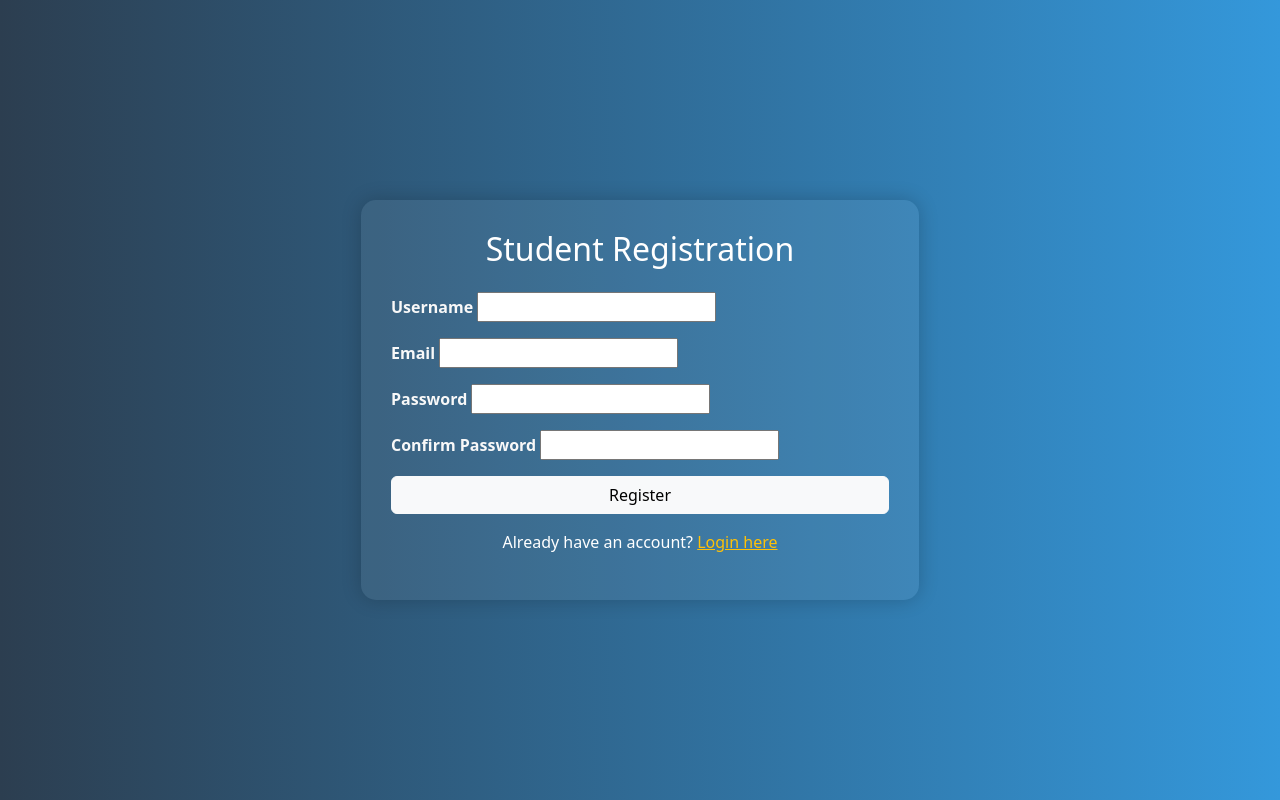
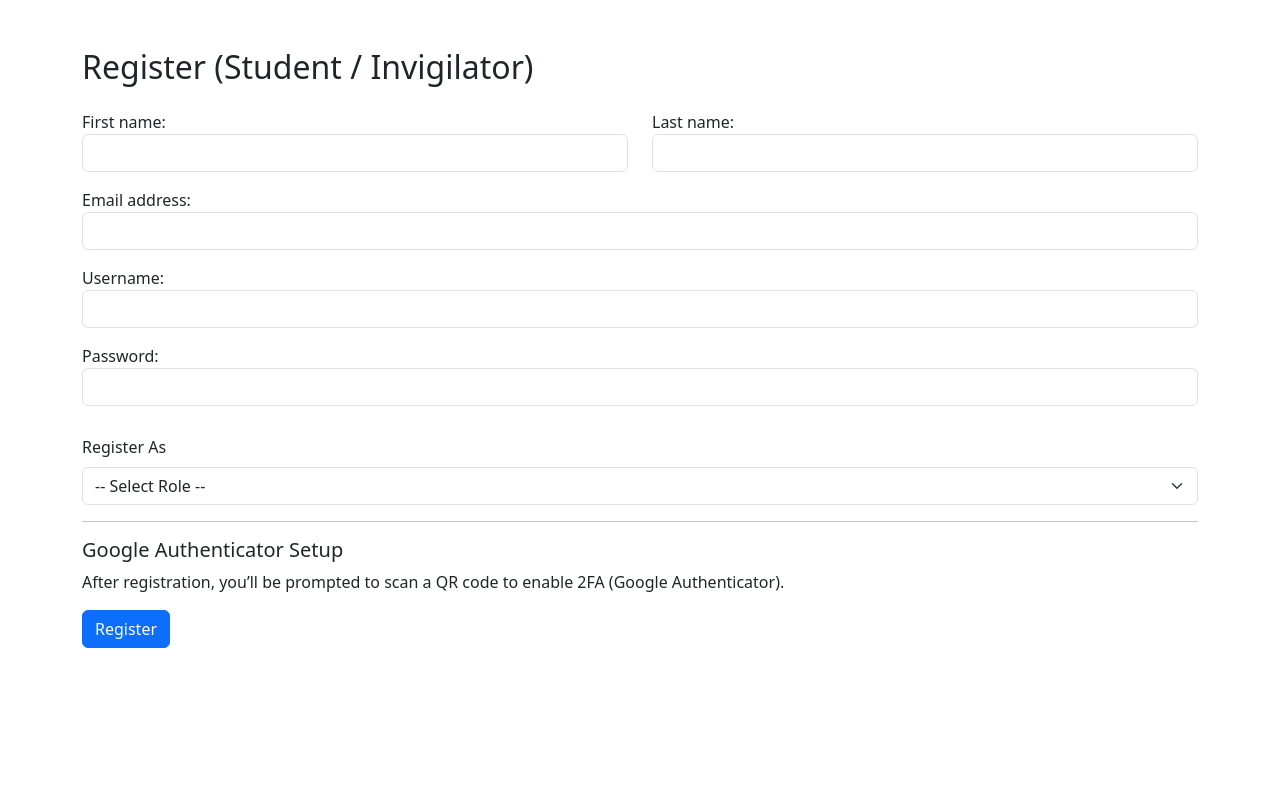
Before and after one commit to sreenu9949/student-online-examination, a Django app: template exam_portal/exam/templates/exam/register.html in a window 1280 px wide. Run offline with Django 5.2, Linux system fonts and the light colour scheme; the template is opened without the code that fills it: values that come from a table or form of the project are taken from there, others are empty; tables that the repository leaves empty hold one stand-in row (values such as "Sample post"); form fields are guessed from the names that the template uses; parts of the project's set-up code (start-up, migrations or seed data) failed here and were passed over.

```diff
--- /dev/null
+++ b/exam_portal/exam/forms.py
@@ -0,0 +1,28 @@
+from django import forms
+from django.contrib.auth.models import User
+
+ROLE_CHOICES = [
+    ('student', 'Student'),
+    ('invigilator', 'Invigilator'),
+]
+
+class RegistrationForm(forms.ModelForm):
+    password = forms.CharField(
+        widget=forms.PasswordInput(attrs={'class': 'form-control'}),
+        label="Password"
+    )
+    role = forms.ChoiceField(
+        choices=ROLE_CHOICES,
+        widget=forms.Select(attrs={'class': 'form-control'}),
+        label="Register As"
+    )
+
+    class Meta:
+        model = User
+        fields = ['first_name', 'last_name', 'email', 'username', 'password']
+        widgets = {
+            'first_name': forms.TextInput(attrs={'class': 'form-control'}),
+            'last_name': forms.TextInput(attrs={'class': 'form-control'}),
+            'email': forms.EmailInput(attrs={'class': 'form-control'}),
+            'username': forms.TextInput(attrs={'class': 'form-control'}),
+        }
--- a/exam_portal/exam/signals.py
+++ b/exam_portal/exam/signals.py
@@ -4,6 +4,6 @@ from django.contrib.auth.models import User
 from .models import Profile
 
 @receiver(post_save, sender=User)
-def create_profile(sender, instance, created, **kwargs):
-    if created:
+def create_user_profile(sender, instance, created, **kwargs):
+    if created and not hasattr(instance, 'profile'):
         Profile.objects.create(user=instance)
--- /dev/null
+++ b/exam_portal/exam/templates/exam/invigilator_dashboard.html
@@ -0,0 +1 @@
+<h2>Welcome to the Invigilator Dashboard</h2>
--- a/exam_portal/exam/templates/exam/register.html
+++ b/exam_portal/exam/templates/exam/register.html
@@ -2,62 +2,99 @@
 <html lang="en">
 <head>
   <meta charset="UTF-8">
-  <meta name="viewport" content="width=device-width, initial-scale=1">
-  <title>Student Registration</title>
-  <link href="https://cdn.jsdelivr.net/npm/bootstrap@5.3.3/dist/css/bootstrap.min.css" rel="stylesheet">
+  <title>Register</title>
+  <link href="https://cdn.jsdelivr.net/npm/bootstrap@5.3.0/dist/css/bootstrap.min.css" rel="stylesheet">
   <style>
-    body {
-      background: linear-gradient(to right, #2c3e50, #3498db);
-      color: white;
-      height: 100vh;
+    .strength {
+      height: 8px;
+      margin-top: 5px;
     }
-    .register-box {
-      background-color: #ffffff10;
-      border-radius: 15px;
-      padding: 30px;
-      box-shadow: 0 0 20px rgba(0,0,0,0.2);
+    .strength.weak {
+      background-color: red;
+      width: 33%;
     }
-    .form-control {
-      background-color: #ffffffdd;
+    .strength.medium {
+      background-color: orange;
+      width: 66%;
     }
-    label {
-      font-weight: bold;
-      color: #f8f8f8;
+    .strength.strong {
+      background-color: green;
+      width: 100%;
     }
   </style>
 </head>
 <body>
-  <div class="container h-100 d-flex justify-content-center align-items-center">
-    <div class="col-md-6 register-box">
-      <h2 class="text-center mb-4">Student Registration</h2>
-      <form method="post">
+<div class="container mt-5">
+  <h2 class="mb-4">Register (Student / Invigilator)</h2>
+  <form method="POST" novalidate>
     {% csrf_token %}
     {% if form.errors %}
-          <div class="alert alert-danger">
-            {{ form.errors }}
+      <div class="alert alert-danger">{{ form.errors }}</div>
+    {% endif %}
+
+    <div class="row">
+      <div class="col-md-6 mb-3">
+        {{ form.first_name.label_tag }} {{ form.first_name }}
       </div>
-        {% endif %}
+      <div class="col-md-6 mb-3">
+        {{ form.last_name.label_tag }} {{ form.last_name }}
+      </div>
+    </div>
+
     <div class="mb-3">
-          <label for="username">Username</label>
-          {{ form.username }}
+      {{ form.email.label_tag }} {{ form.email }}
     </div>
+
     <div class="mb-3">
-          <label for="email">Email</label>
-          {{ form.email }}
+      {{ form.username.label_tag }} {{ form.username }}
     </div>
+
     <div class="mb-3">
-          <label for="password1">Password</label>
-          {{ form.password1 }}
+      {{ form.password.label_tag }}
+      {{ form.password }}
+      <div id="strengthBar" class="strength"></div>
     </div>
+
     <div class="mb-3">
-          <label for="password2">Confirm Password</label>
-          {{ form.password2 }}
+      <label for="role" class="form-label">Register As</label>
+      <select class="form-select" name="role" required>
+        <option value="">-- Select Role --</option>
+        <option value="student">Student</option>
+        <option value="invigilator">Invigilator</option>
+      </select>
     </div>
-        <button type="submit" class="btn btn-light w-100">Register</button>
-        <p class="text-center mt-3">Already have an account? <a href="{% url 'login' %}" class="text-warning">Login here</a></p>
+
+    <hr>
+    <h5>Google Authenticator Setup</h5>
+    <p>After registration, you’ll be prompted to scan a QR code to enable 2FA (Google Authenticator).</p>
+
+    <button type="submit" class="btn btn-primary">Register</button>
   </form>
 </div>
-  </div>
-  <script src="https://cdn.jsdelivr.net/npm/bootstrap@5.3.3/dist/js/bootstrap.bundle.min.js"></script>
+
+<script>
+  const passwordInput = document.getElementById("id_password");
+  const strengthBar = document.getElementById("strengthBar");
+
+  if (passwordInput && strengthBar) {
+    passwordInput.addEventListener("input", function() {
+      const val = passwordInput.value;
+      let strength = 0;
+      if (val.length > 5) strength++;
+      if (val.match(/[A-Z]/)) strength++;
+      if (val.match(/[0-9]/)) strength++;
+      if (val.match(/[^a-zA-Z0-9]/)) strength++;
+
+      strengthBar.className = 'strength';
+      if (strength <= 1) {
+        strengthBar.classList.add("weak");
+      } else if (strength === 2 || strength === 3) {
+        strengthBar.classList.add("medium");
+      } else {
+        strengthBar.classList.add("strong");
+      }
+    });
+  }
+</script>
 </body>
 </html>
--- /dev/null
+++ b/exam_portal/exam/templates/exam/student_dashboard.html
@@ -0,0 +1 @@
+<h2>Welcome to the Student Dashboard</h2>
--- /dev/null
+++ b/exam_portal/exam/templates/exam/verify_google_otp.html
@@ -0,0 +1,6 @@
+<h2>Enter Google Authenticator OTP</h2>
+<form method="POST">
+    {% csrf_token %}
+    <input type="text" name="otp" placeholder="6-digit code" required>
+    <button type="submit">Verify OTP</button>
+</form>
--- a/exam_portal/exam_portal/settings.py
+++ b/exam_portal/exam_portal/settings.py
@@ -39,6 +39,7 @@ INSTALLED_APPS = [
     'django.contrib.messages',
     'django.contrib.staticfiles',
     'exam',
+    'import_export',
 ]
 
 MIDDLEWARE = [
```
Also changed, not shown: exam_portal/exam/admin.py (+86 -14 lines), exam_portal/exam/models.py (+70 -7 lines), exam_portal/exam/templates/exam/google_2fa.html (added, +9 -0 lines), exam_portal/exam/templates/exam/verify_otp.html (deleted, +0 -59 lines), exam_portal/exam/templatetags/form_tags.py (added, +7 -0 lines), exam_portal/exam/views.py (+56 -59 lines), exam_portal/db.sqlite3, exam_portal/exam/migrations/0005_alter_profile_role.py (added), exam_portal/exam/migrations/0006_examresult.py (added), exam_portal/exam/templatetags/__init__.py (added). Lines whose indentation alone changed are shown as unchanged.
